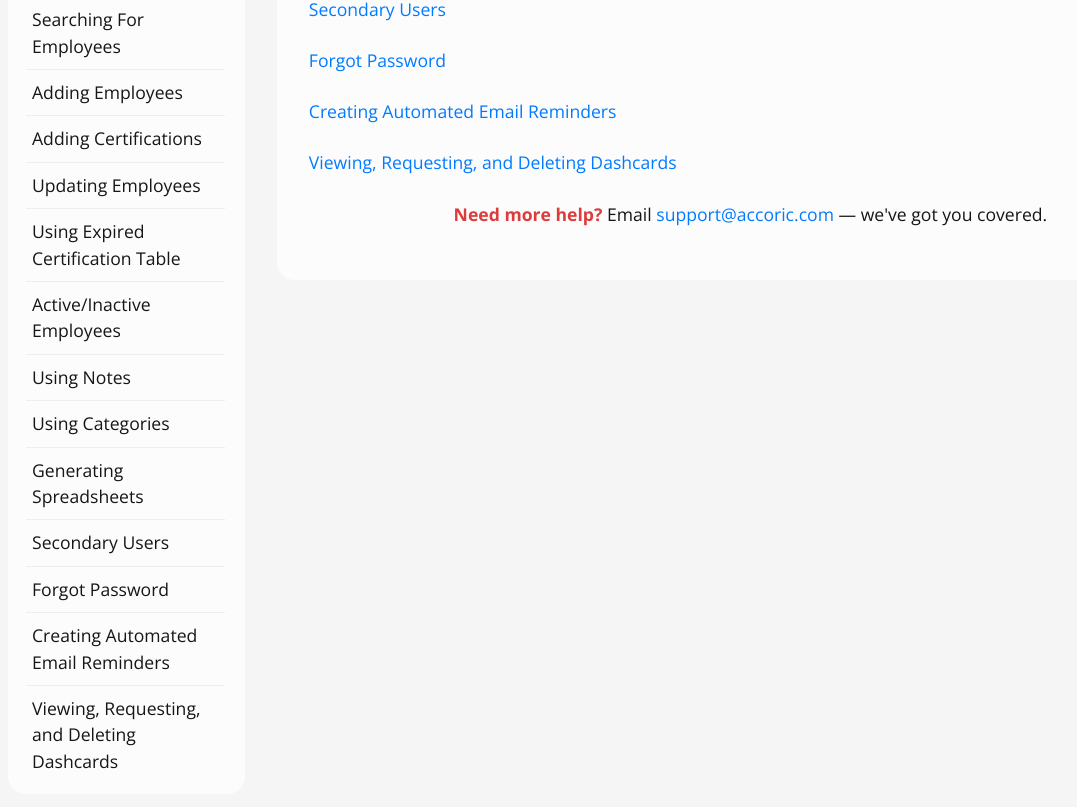
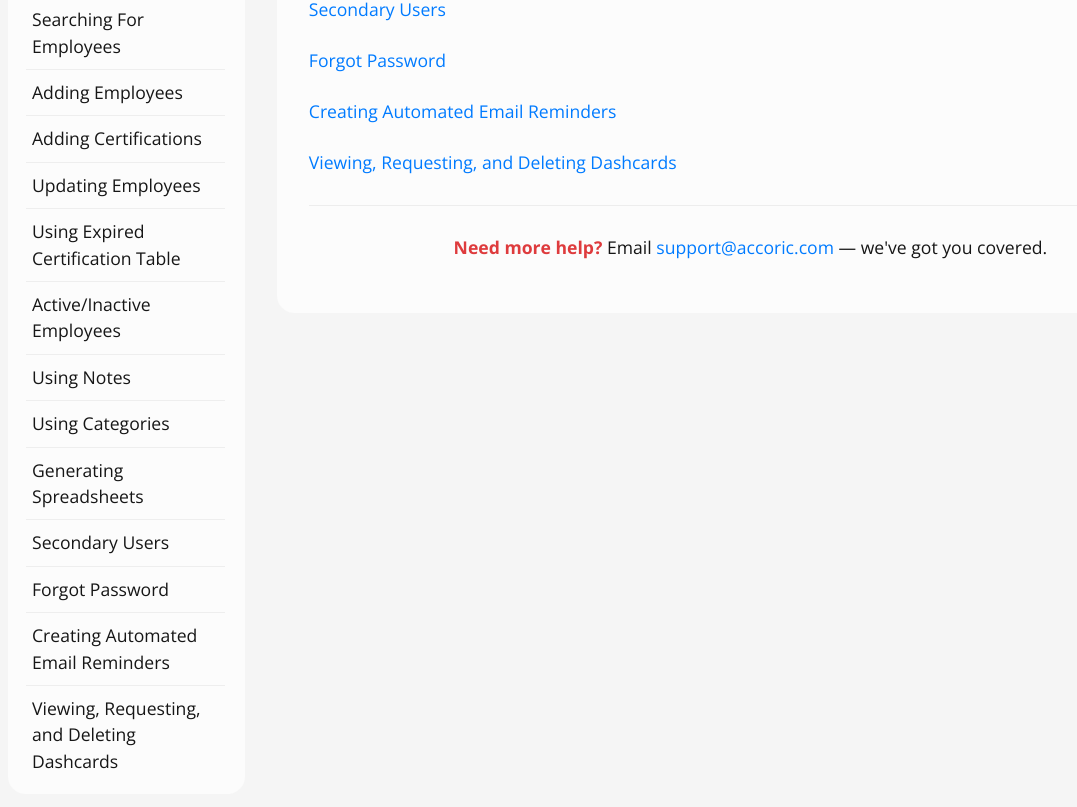
Before and after one commit to fastlinesafetytraining/accoric, a Next.js app: page /support/accoric-management in a window 1280 px wide. Shown: the part 709-1516 px from the top of the page, without its empty margins (24-1101 px from the left). Built offline with nearby package versions, Linux system fonts and the light colour scheme; no server answers.

Commit message:
Add divider to support page layout for improved content separation

```diff
--- a/app/(pages)/support/(pages)/layout.tsx
+++ b/app/(pages)/support/(pages)/layout.tsx
@@ -1,4 +1,5 @@
 import React, { Suspense } from "react";
+import { Divider } from "antd";
 import { SupportSideMenu } from "@/Components/UI";
 import styles from "@styles/pages/support.module.scss";
 import Loading from "./loading";
@@ -12,6 +13,7 @@ export default function SupportPage({ children }: { children: React.ReactNode })
                     <Suspense fallback={<Loading />}>
                         {children}
                     </Suspense>
+                    <Divider />
                     <p style={{ textAlign: "center" }}><span style={{ color: "var(--global-accent-color)", fontWeight: "bold" }}>Need more help?</span> Email <a href="mailto:support@accoric.com">support@accoric.com</a> &mdash; we&apos;ve got you covered.</p>
                 </article>
             </div>
```
